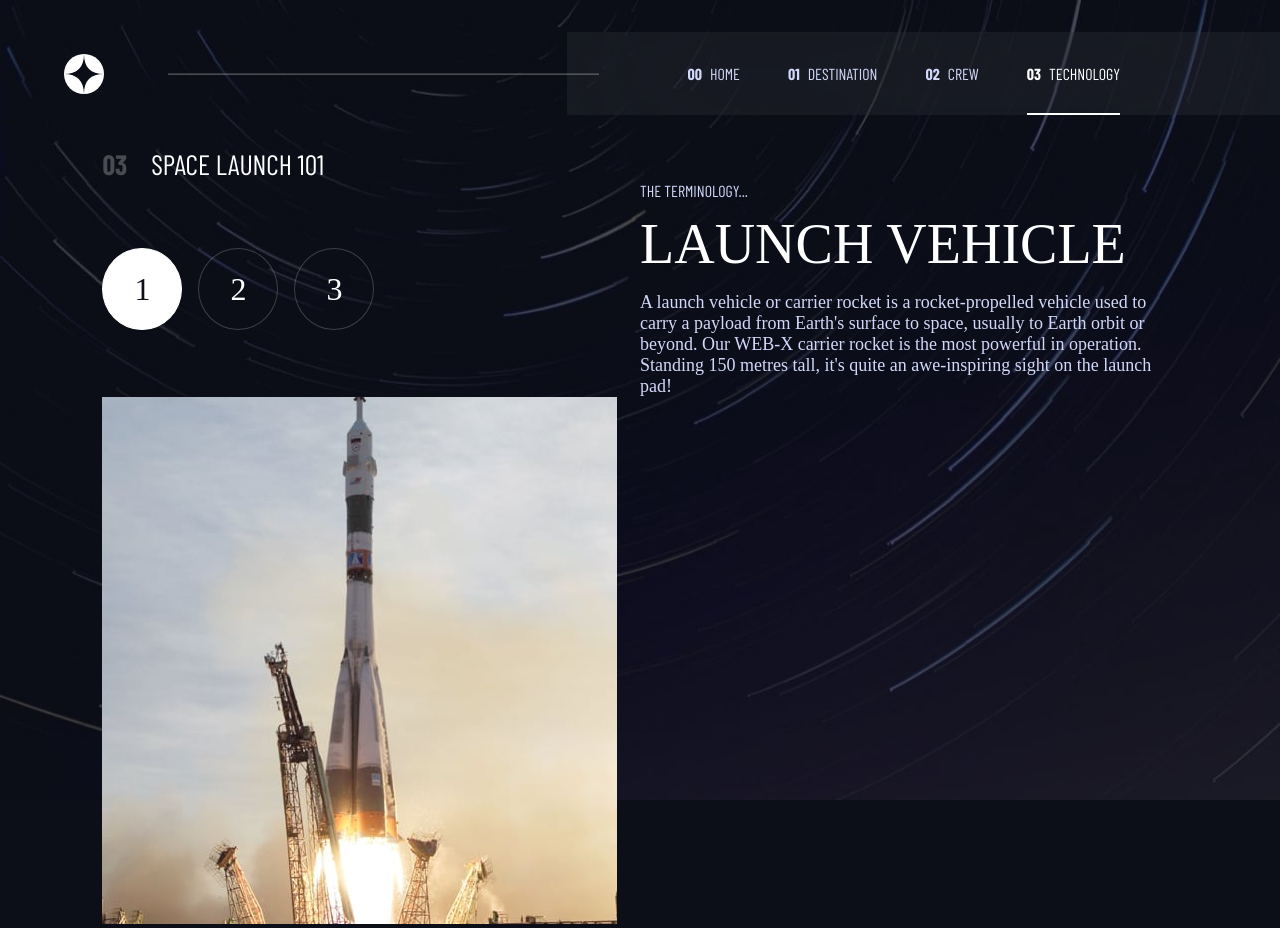
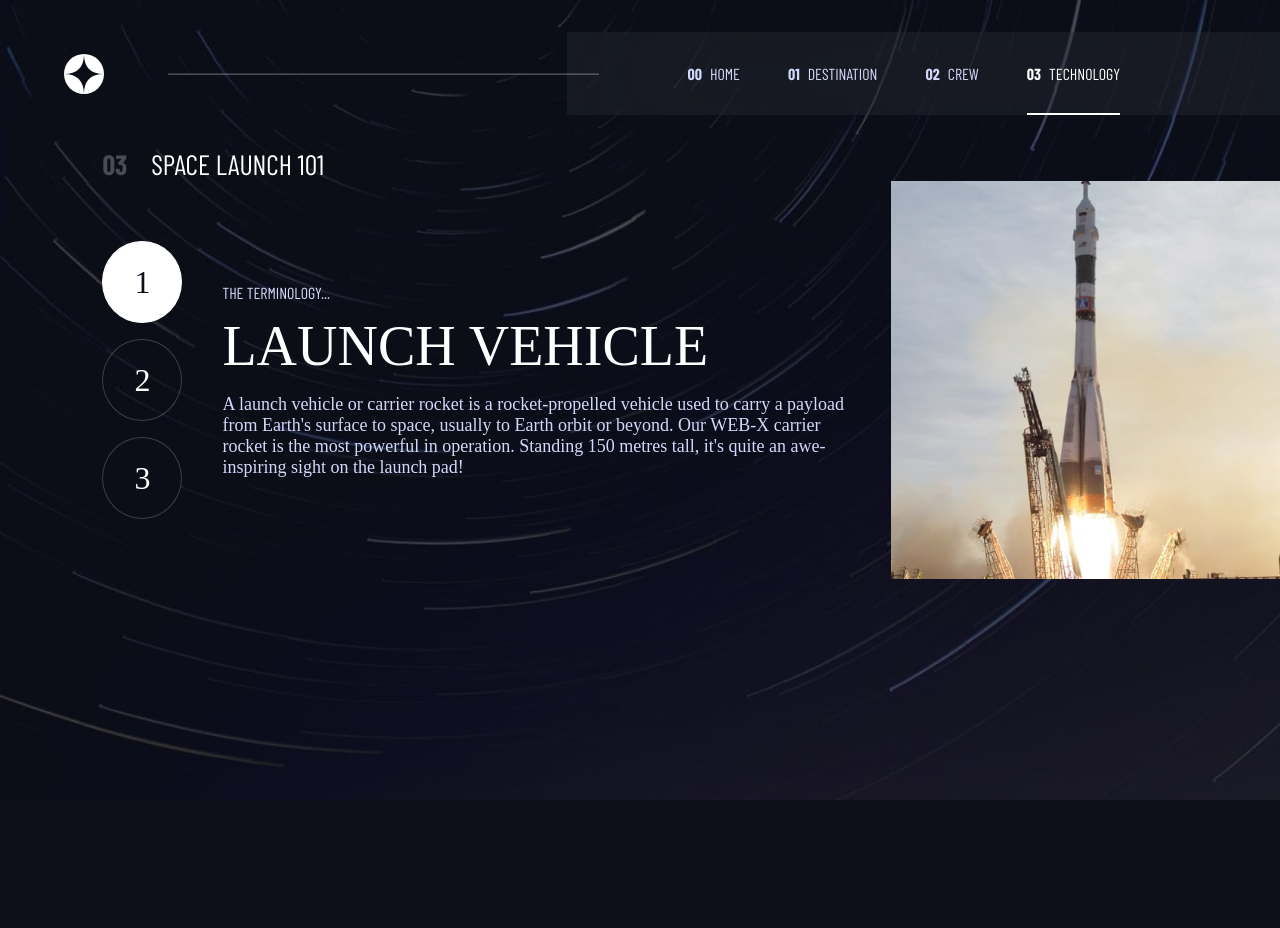
Before and after one commit to andersonszdc/Space-tourism, a Next.js app: page /technology in a window 1280 px wide. After the commit the page ends 800 px from the top, so only its background shows below. Built offline with nearby package versions, Linux system fonts and the light colour scheme; a web font is replaced by a local one.

Commit message:
added data in tech page

```diff
--- a/src/pages/technology/index.tsx
+++ b/src/pages/technology/index.tsx
@@ -1,11 +1,17 @@
 import Image from "next/image";
 import React from "react";
+import { useEffect } from "react";
 import { useState } from "react";
 import NavBar from "../../components/NavBar";
 import { Container } from "../../styles/technology";
 
-const Technology = () => {
+const Technology = ({ tech }) => {
+  const [currentTech, setCurrentTech] = useState<any>([]);
   const [ovalActive, setOvalActive] = useState(0);
+
+  useEffect(() => {
+    setCurrentTech(tech[ovalActive]);
+  }, [ovalActive, tech]);
 
   const handleOval = (e: React.MouseEvent<HTMLSpanElement>) => {
     const newOval = parseInt((e.target as HTMLSpanElement).id);
@@ -13,6 +19,7 @@ const Technology = () => {
   };
 
   return (
+    currentTech.length !== 0 && (
       <Container>
         <div className="bg-img">
           <Image
@@ -26,30 +33,36 @@ const Technology = () => {
         </h1>
         <section className="content">
           <div className="slider">
-          <span className={`oval ${ovalActive === 0 && "active"}`} id="0" onClick={handleOval}>
+            <span
+              className={`oval ${ovalActive === 0 && "active"}`}
+              id="0"
+              onClick={handleOval}
+            >
               1
             </span>
-          <span className={`oval ${ovalActive === 1 && "active"}`} id="1" onClick={handleOval}>
+            <span
+              className={`oval ${ovalActive === 1 && "active"}`}
+              id="1"
+              onClick={handleOval}
+            >
               2
             </span>
-          <span className={`oval ${ovalActive === 2 && "active"}`} id="2" onClick={handleOval}>
+            <span
+              className={`oval ${ovalActive === 2 && "active"}`}
+              id="2"
+              onClick={handleOval}
+            >
               3
             </span>
           </div>
           <div className="info">
             <h2 className="info__sub">the terminology...</h2>
-          <h1 className="info__name">launch vehicle</h1>
-          <p className="info__description">
-            A launch vehicle or carrier rocket is a rocket-propelled vehicle
-            used to carry a payload from Earth&apos;s surface to space, usually
-            to Earth orbit or beyond. Our WEB-X carrier rocket is the most
-            powerful in operation. Standing 150 metres tall, it&apos;s quite an
-            awe-inspiring sight on the launch pad!
-          </p>
+            <h1 className="info__name">{currentTech.name}</h1>
+            <p className="info__description">{currentTech.description}</p>
           </div>
           <div className="image">
             <Image
-            src="/technology/image-launch-vehicle-portrait.jpg"
+              src={currentTech.images.portrait}
               width={515}
               height={527}
               alt="foto da lua"
@@ -57,7 +70,23 @@ const Technology = () => {
           </div>
         </section>
       </Container>
+    )
   );
+};
+
+export const getStaticProps = async () => {
+  const res = await fetch("http://localhost:3000/data.json", {
+    headers: {
+      Accept: "application/json",
+    },
+  });
+  const data = await res.json();
+
+  return {
+    props: {
+      tech: data.technology,
+    },
+  };
 };
 
 export default Technology;
--- a/src/styles/technology.ts
+++ b/src/styles/technology.ts
@@ -1,7 +1,7 @@
 import styled from "styled-components";
 
 export const Container = styled.main`
-  padding: 0 8%;
+  padding: 0 0 0 8%;
 
   .title {
     font-family: var(--f-sans-cold);
@@ -18,12 +18,14 @@ export const Container = styled.main`
 
   .content {
     display: grid;
-    grid-template-columns: repeat(2, 1fr);
+    grid-template-columns: auto auto auto;
     align-items: center;
+    gap: 40px;
   }
 
   .slider {
     display: flex;
+    flex-direction: column;
     gap: 16px;
   }
 
@@ -80,6 +82,11 @@ export const Container = styled.main`
     color: hsl(var(--clr-light));
   }
 
+  .image {
+    display: flex;
+    justify-content: flex-end;
+  }
+
   .bg-img {
     position: absolute;
     top: 0;
```
Lines whose indentation alone changed are shown as unchanged.
